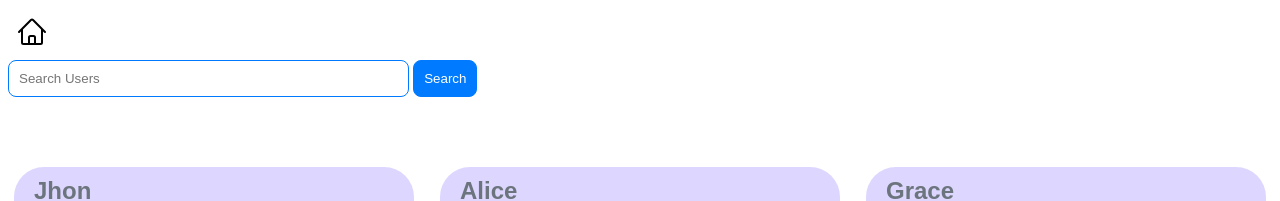
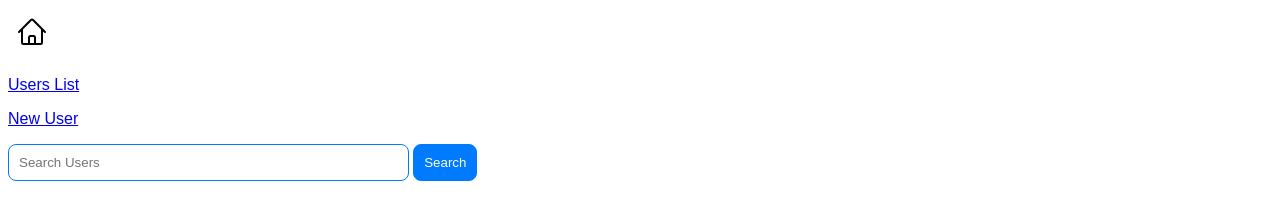
Before and after one commit to joanmrtnz/angular-users-app, an Angular app in the folder users-app/: page / in a window 1280 px wide. Shown: the top 201 px of the page. Built offline with nearby package versions, Linux system fonts and the light colour scheme; data requests are answered from the project's data file.

Commit message:
feat(header): add links in header nav

```diff
--- a/users-app/src/app/app.ts
+++ b/users-app/src/app/app.ts
@@ -7,11 +7,21 @@ import {RouterModule} from '@angular/router';
   imports: [Home, RouterModule],
   template: `
     <main>
+
+      <header>
       <a [routerLink]="['/']">
-        <header class="brand-name">
           <img class="brand-logo" src="/assets/logo.svg" alt="logo" aria-hidden="true" />
-        </header>
       </a>
+      <nav>
+        <a [routerLink]="['/']">
+          <p>Users List</p>
+        </a>
+        <a [routerLink]="['/new-user']">
+          <p>New User</p>
+        </a>
+
+      </nav>
+      </header>
       <section class="content">
         <router-outlet></router-outlet>
       </section>
```
